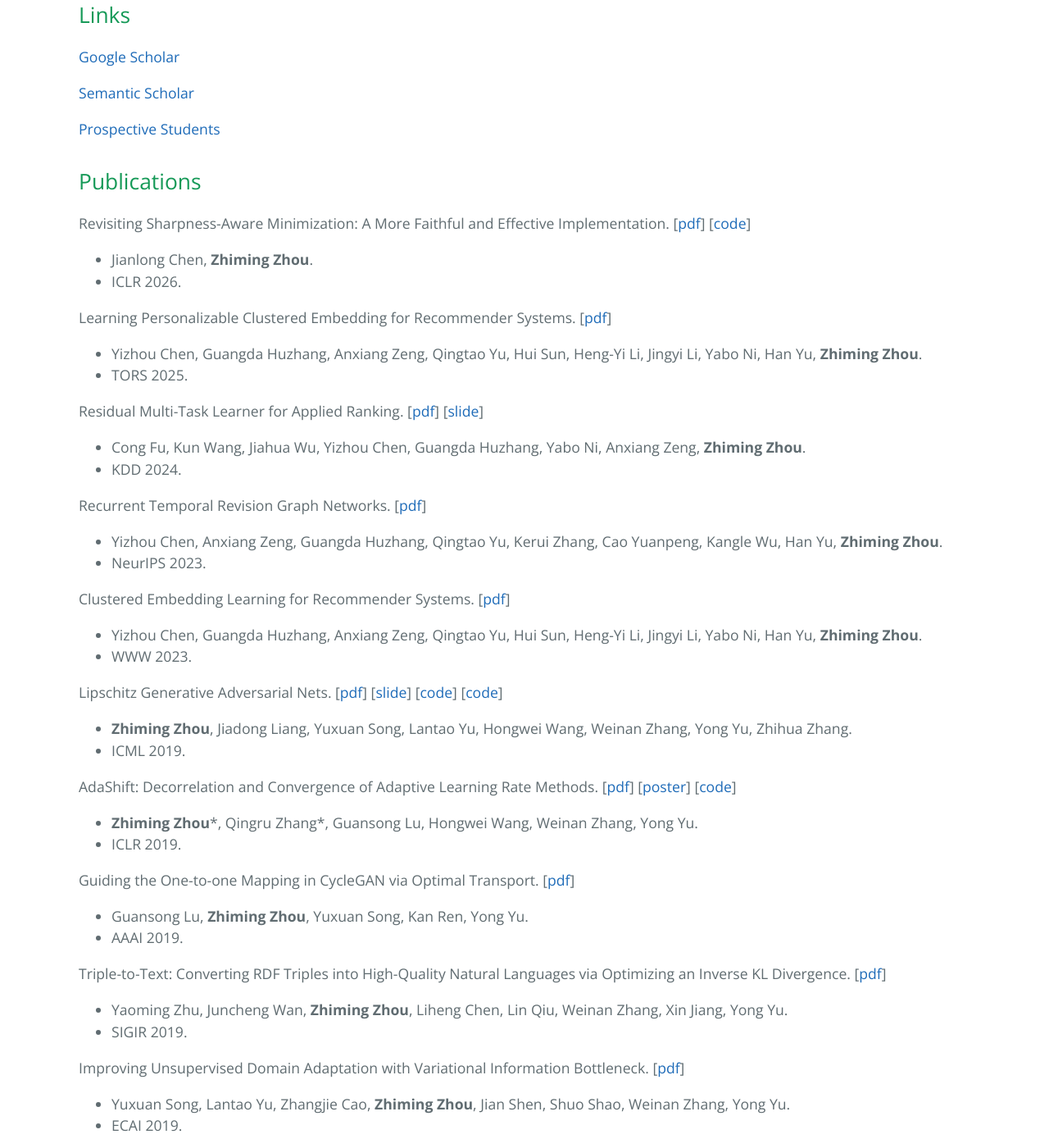
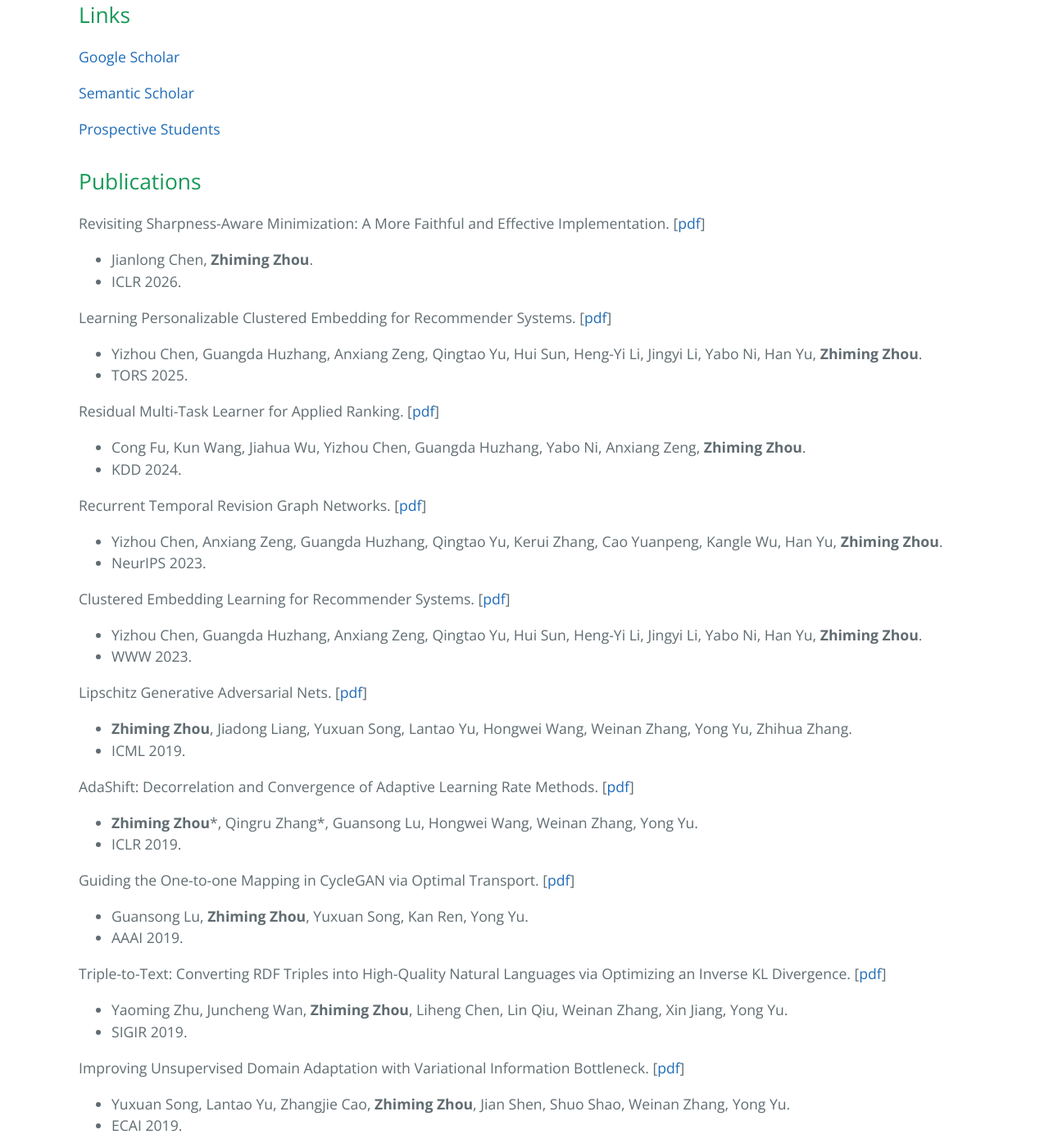
Before and after one commit to ZhimingZhou/zhimingzhou.github.io, a Jekyll site: the page built from index.md, in a window 1280 px wide and 1400 px high, scrolled down 738 px. Shown: the whole window at 82% size. Built offline with Jekyll 4.4.1, drawn with Linux system fonts in a browser that asks for light colours.

Commit message:
Update index.md

```diff
--- a/index.md
+++ b/index.md
@@ -27,7 +27,6 @@ Ultimately, I aim to lay a solid foundation for artificial intelligence.
 
 Revisiting Sharpness-Aware Minimization: A More Faithful and Effective Implementation.
 \[[pdf](https://openreview.net/forum?id=qTRqmMOOrH)\]
-\[[code](https://github.com/Cccjl219/XSAM)\]
 - Jianlong Chen, **Zhiming Zhou**.
 - ICLR 2026.
 
@@ -38,12 +37,11 @@ Learning Personalizable Clustered Embedding for Recommender Systems.
 
 Residual Multi-Task Learner for Applied Ranking.
 \[[pdf](https://dl.acm.org/doi/abs/10.1145/3637528.3671523)\]
-\[[slide](https://github.com/ZhimingZhou/zhimingzhou.github.io/raw/ff28a097b745dba9ff366ba0e6f928d2c4c043a9/assets/Residual%20Multi-Task%20Learner%20for%20Applied%20Ranking.pdf)\]
 - Cong Fu, Kun Wang, Jiahua Wu, Yizhou Chen, Guangda Huzhang, Yabo Ni, Anxiang Zeng, **Zhiming Zhou**.
 - KDD 2024.
 
 Recurrent Temporal Revision Graph Networks.
-  \[[pdf](https://openreview.net/forum?id=B3UDx1rNOy)\]
+\[[pdf](https://openreview.net/forum?id=B3UDx1rNOy)\]
 - Yizhou Chen, Anxiang Zeng, Guangda Huzhang, Qingtao Yu, Kerui Zhang, Cao Yuanpeng, Kangle Wu, Han Yu, **Zhiming Zhou**.
 - NeurIPS 2023.
 
@@ -54,16 +52,11 @@ Clustered Embedding Learning for Recommender Systems.
 
 Lipschitz Generative Adversarial Nets.
   \[[pdf](https://arxiv.org/abs/1902.05687)\]
-  \[[slide](https://icml.cc/media/Slides/icml/2019/halla(11-14-00)-11-15-10-4628-lipschitz_gener.pdf)\]
-  \[[code](https://github.com/ZhimingZhou/AdaShift-LGANs-MaxGP-refactored)\]
-  \[[code](https://github.com/ZhimingZhou/LGANs-for-reproduce)\]
 - **Zhiming Zhou**, Jiadong Liang, Yuxuan Song, Lantao Yu, Hongwei Wang, Weinan Zhang, Yong Yu, Zhihua Zhang.
 - ICML 2019.
 
 AdaShift: Decorrelation and Convergence of Adaptive Learning Rate Methods.
-  \[[pdf](https://openreview.net/forum?id=HkgTkhRcKQ)\]
-  \[[poster](https://s3.amazonaws.com/postersession.ai/bd0f7f0b-ecaa-4164-aeb6-d0cf181cc27b.jpg)\]
-  \[[code](https://github.com/ZhimingZhou/AdaShift-LGANs-MaxGP-refactored)\]
+\[[pdf](https://openreview.net/forum?id=HkgTkhRcKQ)\]
 - **Zhiming Zhou**\*, Qingru Zhang\*, Guansong Lu, Hongwei Wang, Weinan Zhang, Yong Yu.
 - ICLR 2019.
 
@@ -99,6 +92,5 @@ Unsupervised Diverse Colorization via Generative Adversarial Networks.
 
 Sparse-as-Possible SVBRDF Acquisition.
   \[[pdf](https://dl.acm.org/doi/10.1145/2980179.2980247)\]
-  \[[slide](https://drive.google.com/file/d/16gUKZoQH4HiQ61gEQ-YFs6v9WTEOSixf/view?usp=sharing)\]
 - **Zhiming Zhou**, Guojun Chen, Yue Dong, David Wipf, Yong Yu, John Snyder, Xin Tong.
 - TOG 2016.
```
